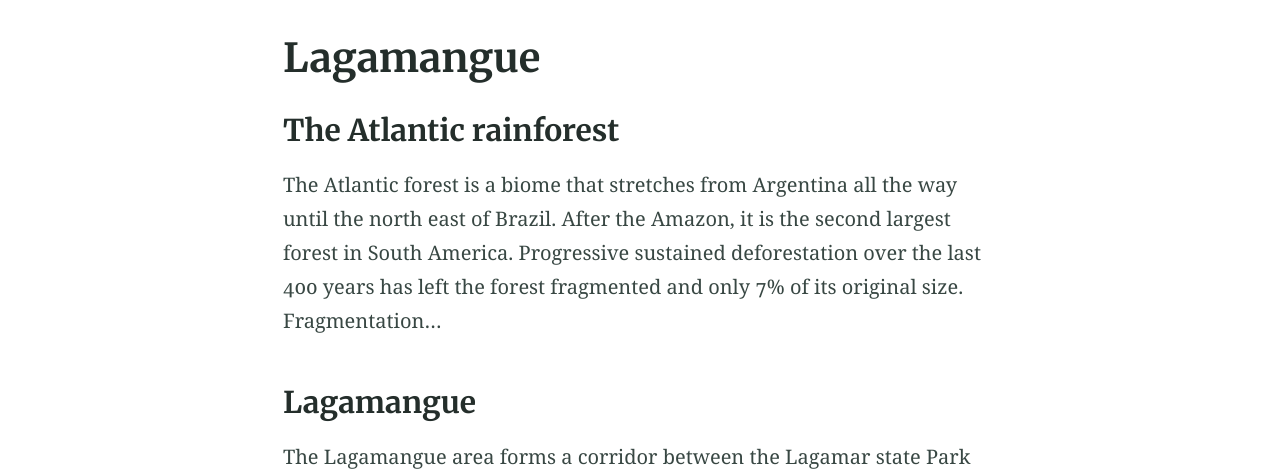
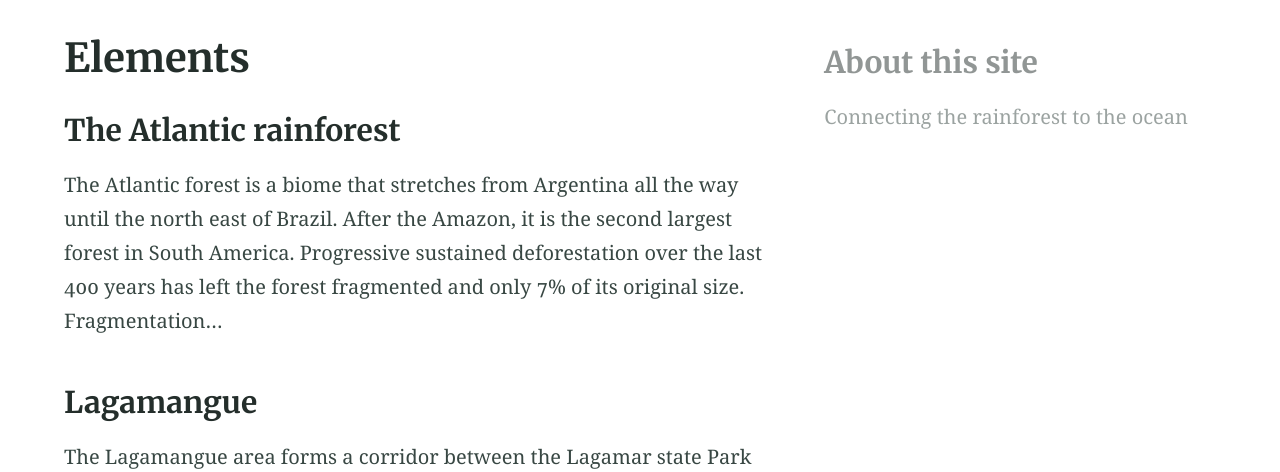
Before and after one commit to lagamangue/lagamangue.github.io, a Jekyll site: the page built from elements.md, in a window 1280 px wide and 900 px high, cut to the strip 428-900 px from the top of the window. Built offline with Jekyll 4.4.1, drawn with Linux system fonts in a browser that asks for light colours.

Commit message:
Update elements.md

```diff
--- a/elements.md
+++ b/elements.md
@@ -1,8 +1,10 @@
 ---
-title: Lagamangue
+title: Elements
 feature_text: |
 
 feature_image: "assets/teste2.png"
+excerpt: ""
+aside: true
 ---
 
 
```
